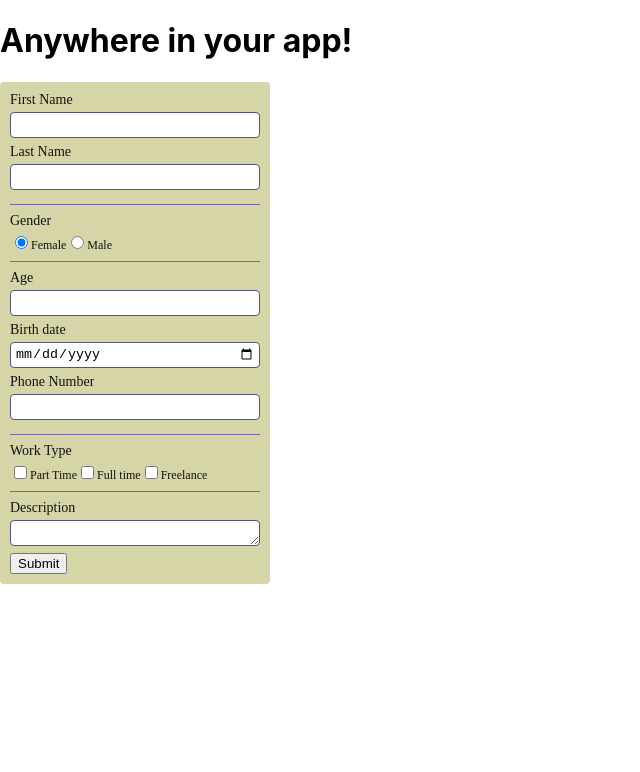
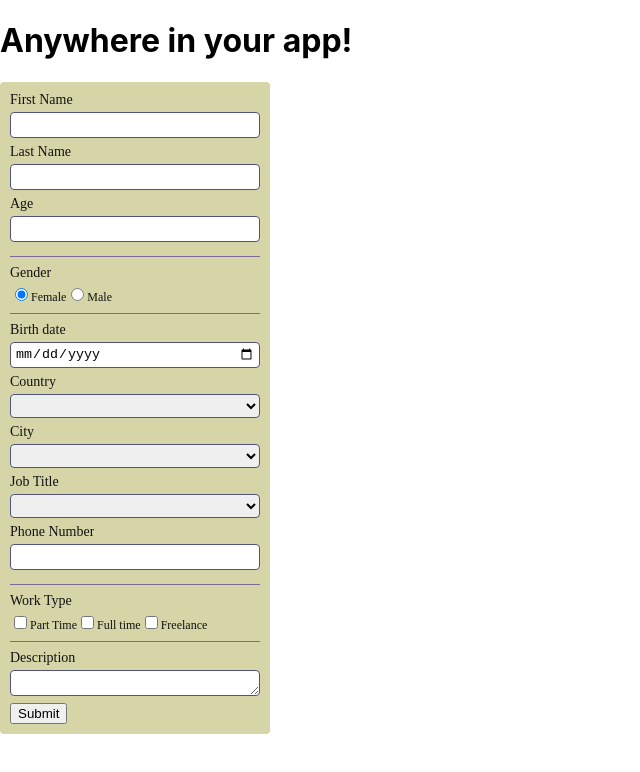
Before and after one commit to NasrinLatifi/Alopeyk-challenge, a React (Create React App) app: page /login in a window 1280 px wide. Shown: the top 772 px of the page, without its empty margins (0-640 px from the left). Built offline with nearby package versions, Linux system fonts and the light colour scheme.

Commit message:
feature/add select component and use it

```diff
--- a/src/Components/CheckBox/index.jsx
+++ b/src/Components/CheckBox/index.jsx
@@ -4,9 +4,9 @@ import { Checkbox } from "antd";
 const CheckboxGroup = Checkbox.Group;
 
 const CheckBox = (props) => {
-  const { label, onChange, value } = props;
+  const { label, onChange, defaultValue } = props;
   const workTypeOptions = ["Part Time", "Full time", "Freelance"];
-  const [groupValue, setGroupValue] = useState(value);
+  const [groupValue, setGroupValue] = useState(defaultValue);
 
   const onChangeGtoup = (value) => {
     setGroupValue(value);
--- a/src/Components/Form/helpers.js
+++ b/src/Components/Form/helpers.js
@@ -9,13 +9,22 @@ export const onValidateForm = (values) => {
   if (!values.gender) {
     errors.gender = "gender is Required";
   }
+  if (!values.city) {
+    errors.city = "City is Required";
+  }
+  if (!values.jobTitle) {
+    errors.jobTitle = "JobTitle is Required";
+  }
+  if (!values.country) {
+    errors.country = "Country is Required";
+  }
   if (!values.age) {
     errors.age = "Age is Required";
   }
-  if (values.age && values.age < 18 ) {
+  if (values.age && values.age < 18) {
     errors.age = "Age must be greater than 18";
   }
-  if (values.age && values.age > 50 ) {
+  if (values.age && values.age > 50) {
     errors.age = "Age must be less than 50";
   }
   if (!values.birthDate) {
--- a/src/Components/Form/index.jsx
+++ b/src/Components/Form/index.jsx
@@ -6,6 +6,22 @@ import { onValidateForm } from "./helpers";
 import "./_form.scss";
 import RadioGroup from "../RadioGroup";
 import CheckBox from "../CheckBox";
+import MainSelect from "../MainSelect";
+
+const cityDB = {
+  iran: [
+    { id: "tehran", name: "Tehran" },
+    { id: "esfahan", name: "Esfahan" },
+    { id: "shiraz", name: "Shiraz" },
+  ],
+  germany: [
+    { id: "berlin", name: "Berlin" },
+    { id: "hamburg", name: "Hamburg" },
+  ],
+  UK: [{ id: "london", name: "london" }],
+  US: [{ id: "newyork", name: "Newyork" }],
+  canada: [{ id: "toronto", name: "Toronto" }],
+};
 
 const Form = () => {
   const onSubmitForm = (values, { setSubmitting }) => {
@@ -31,6 +47,7 @@ const Form = () => {
         initialValues,
         /* and other goodies */
       }) => {
+        console.log("values", values);
         return (
           <form className="form-container" onSubmit={handleSubmit}>
             <MainInput
@@ -50,16 +67,6 @@ const Form = () => {
                 touched?.lastName && errors.lastName ? errors.lastName : null
               }
             />
-            <RadioGroup
-              label="Gender"
-              name="gender"
-              onChange={handleChange}
-              onBlur={handleBlur}
-              defaultValue={initialValues.gender}
-              errorMessage={
-                touched?.gender && errors.gender ? errors.gender : null
-              }
-            />
             <MainInput
               label="Age"
               name="age"
@@ -70,6 +77,16 @@ const Form = () => {
               min={19}
               max={49}
               errorMessage={touched?.age && errors.age ? errors.age : null}
+            />
+            <RadioGroup
+              label="Gender"
+              name="gender"
+              onChange={handleChange}
+              onBlur={handleBlur}
+              defaultValue={initialValues.gender}
+              errorMessage={
+                touched?.gender && errors.gender ? errors.gender : null
+              }
             />
             <MainInput
               label="Birth date"
@@ -82,9 +99,49 @@ const Form = () => {
                 touched?.birthDate && errors.birthDate ? errors.birthDate : null
               }
             />
-            {/* conuntry */}
-            {/* city */}
-            {/* job title */}
+            <MainSelect
+              label="Country"
+              name="country"
+              onChange={handleChange}
+              onBlur={handleBlur}
+              defaultValue={initialValues.country}
+              optionsList={[
+                { id: "iran", name: "Iran" },
+                { id: "canada", name: "Canada" },
+                { id: "germany", name: "Germany" },
+                { id: "US", name: "US" },
+                { id: "UK", name: "UK" },
+              ]}
+              errorMessage={
+                touched?.country && errors.country ? errors.country : null
+              }
+            />
+            <MainSelect
+              label="City"
+              name="city"
+              onChange={handleChange}
+              onBlur={handleBlur}
+              defaultValue={initialValues.city}
+              optionsList={cityDB[values.country]}
+              errorMessage={touched?.city && errors.city ? errors.city : null}
+            />
+            <MainSelect
+              label="Job Title"
+              name="jobTitle"
+              onChange={handleChange}
+              onBlur={handleBlur}
+              defaultValue={initialValues.jobTitle}
+              optionsList={[
+                { id: "developr/junior", name: "developr - junior" },
+                { id: "developr/middle", name: "developr - middle" },
+                { id: "developr/senior", name: "developr - senior" },
+                { id: "HR", name: "HR" },
+                { id: "CTO", name: "CTO" },
+              ]}
+              errorMessage={
+                touched?.jobTitle && errors.jobTitle ? errors.jobTitle : null
+              }
+            />
             <MainInput
               label="Phone Number"
               name="phoneNumber"
--- /dev/null
+++ b/src/Components/MainSelect/_mainSelect.scss
@@ -0,0 +1,45 @@
+.select-wrapper {
+  display: flex;
+  flex-direction: column;
+  width: 250px;
+  padding-bottom: 6px;
+  .text-container{
+    display: flex;
+    align-items: center;
+    flex-direction: row;
+    padding-bottom: 4px;
+    .label-style{
+        font-size: 14px;
+        font-family: cursive;
+        font-weight: 500;
+        color: #121212;
+
+        white-space: nowrap;
+        overflow: hidden;
+        text-overflow: ellipsis;
+    }
+    .error-icon{
+        color: #F05454;
+        padding-left: 4px;
+    }
+    .error-style{
+        font-size: 12px;
+        font-weight: 500;
+        font-family: cursive;
+        color: #F05454;
+        display: flex;
+        flex: 1;
+        min-width: fit-content;
+
+    }
+}
+  select {
+    border-radius: 4px;
+    border: #51557E 1px solid;
+    box-shadow: none;
+    outline-offset: unset;
+    outline: none;
+    height: 24px;
+    max-width: 250px;
+  }
+}
--- /dev/null
+++ b/src/Components/MainSelect/index.jsx
@@ -0,0 +1,47 @@
+import React from "react";
+import { useEffect } from "react";
+import "./_mainSelect.scss";
+import { InfoCircleOutlined } from "@ant-design/icons";
+
+const MainSelect = (props) => {
+  const {
+    label,
+    name,
+    onChange,
+    defaultValue,
+    optionsList,
+    onBlur,
+    required = true,
+    errorMessage,
+  } = props;
+
+  return (
+    <div className="select-wrapper">
+      <div className="text-container">
+        <span className="label-style">{label}</span>
+        {errorMessage && (
+          <>
+            <InfoCircleOutlined className="error-icon" />
+            <span className="error-style">{errorMessage}</span>
+          </>
+        )}
+      </div>
+      <select
+        required={required}
+        name={name}
+        defaultValue={defaultValue}
+        onChange={onChange}
+        onBlur={onBlur}
+      >
+        <option></option>
+        {optionsList?.map((item) => (
+          <option key={item.id} value={item.id}>
+            {item?.name}
+          </option>
+        ))}
+      </select>
+    </div>
+  );
+};
+
+export default MainSelect;
```
